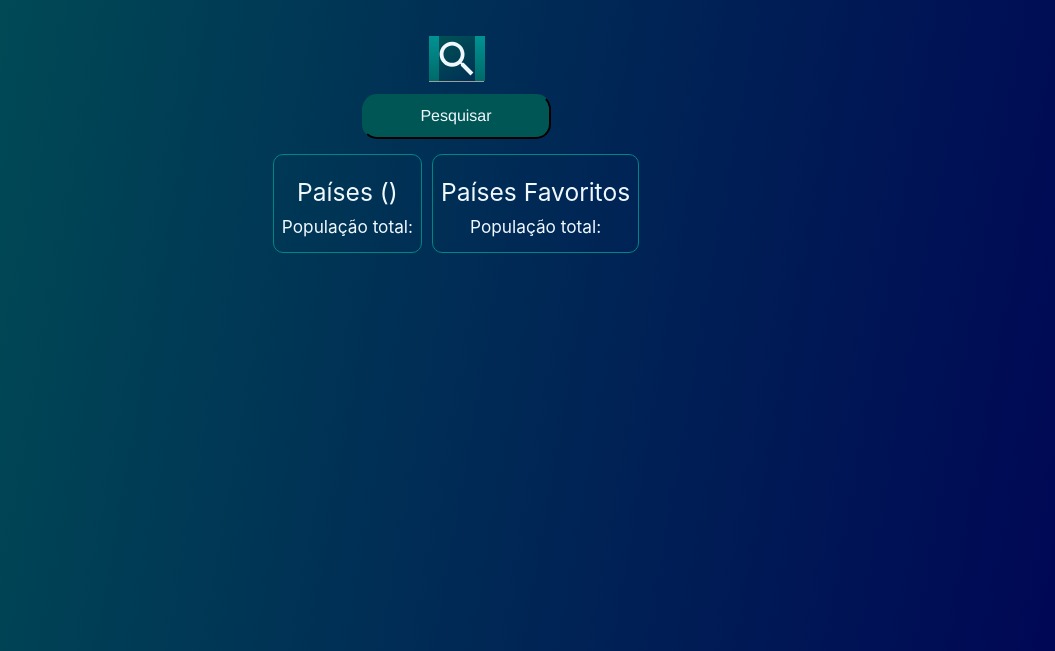
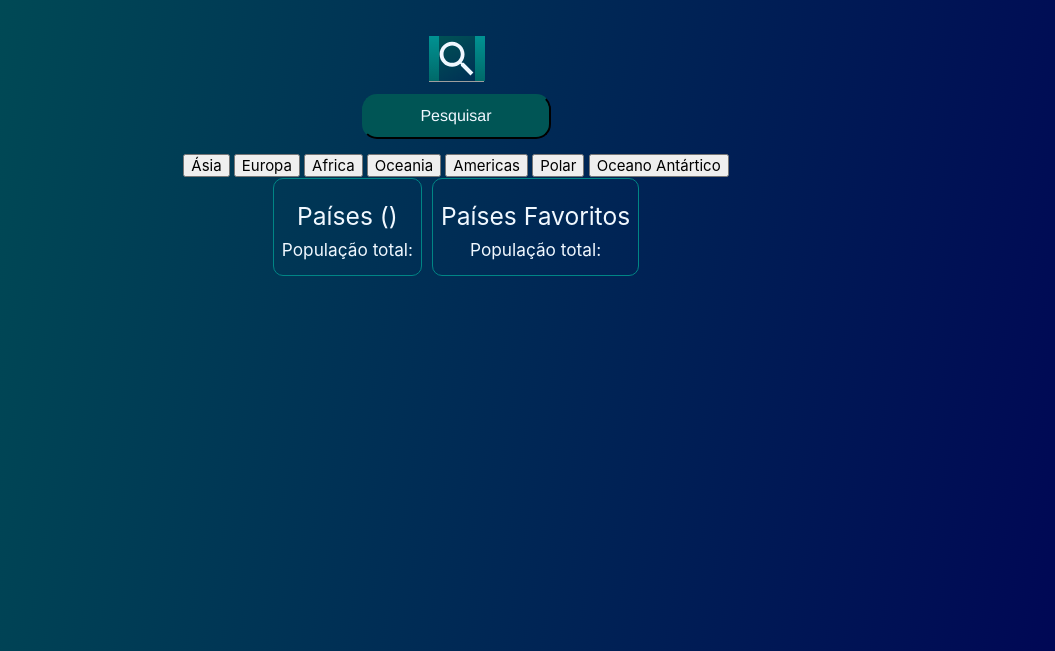
Before and after one commit to GabrielAnjosMagalhaes/DesafioPaises_JavaScript, a plain HTML site: page index.html in a window 1280 px wide. Shown: the part 149-800 px from the top of the page, without its empty margins (184-1239 px from the left). Drawn offline with nearby package versions, Linux system fonts and the light colour scheme; no server answers.

Commit message:
Adicionando Botões
Adicionando botões para filtrar continentes

```diff
--- a/index.html
+++ b/index.html
@@ -19,11 +19,20 @@
     <input type="text" name="procurar" id="procurar" class="procurar" placeholder="Pesquise pelo país desejado!">
     <ion-icon name="search"></ion-icon>
   </div>
-  <button class="pesquisar" onclick="pesquisar()">Pesquisar</button>
+  <button class="pesquisar" onclick="pesquisar()">Pesquisar</button><br>
 
+  <!--Botão buscar Asia -->
+  <button class="continente" onclick="Asia()">Ásia</button>
+  <button class="continente" onclick="Europa()">Europa</button>
+  <button class="continente" onclick="Africa()">Africa</button>
+  <button class="continente" onclick="Oceania()">Oceania</button>
+  <button class="continente" onclick="Americas()">Americas</button>
+  <button class="continente" onclick="Polar()">Polar</button>
+  <button class="continente" onclick="OceanoAntartico()">Oceano Antártico</button>
 
 
   <div class="country-container">
+
     <!-- Países lado esquerdo -->
     <div class="country-list1">
       <h5>Países (<span id="countCountries"></span>)</h5>
```
Also changed, not shown: js/script.js (+39 -0 lines).
